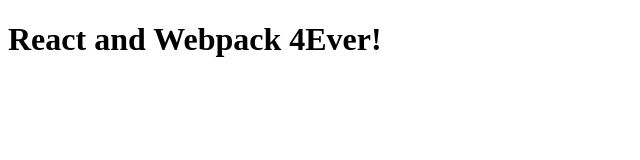
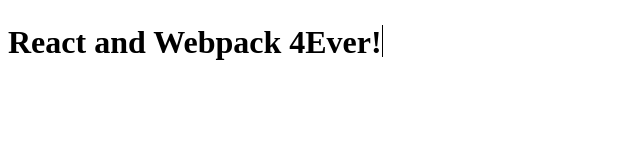
Before and after one commit to CBroaders12/typewriter-component, a React app: page / in a window 1280 px wide. Shown: the top 160 px of the page, without its empty margins (0-640 px from the left). Built offline with nearby package versions, Linux system fonts and the light colour scheme.

Commit message:
adding cursor

```diff
--- a/src/Typewriter.jsx
+++ b/src/Typewriter.jsx
@@ -42,7 +42,21 @@
     };
   }, [state]);
 
-  return <h1>{state.text}</h1>;
+  return (
+    <h1 style={{ position: 'relative' }}>
+      {state.text}
+      <span
+        style={{
+          backgroundColor: 'black',
+          height: '2rem',
+          width: '0.1rem',
+          position: 'relative',
+          bottom: '-0.2rem',
+          display: 'inline-block',
+        }}
+      />
+    </h1>
+  );
 };
 
 Typewriter.propTypes = {
```
